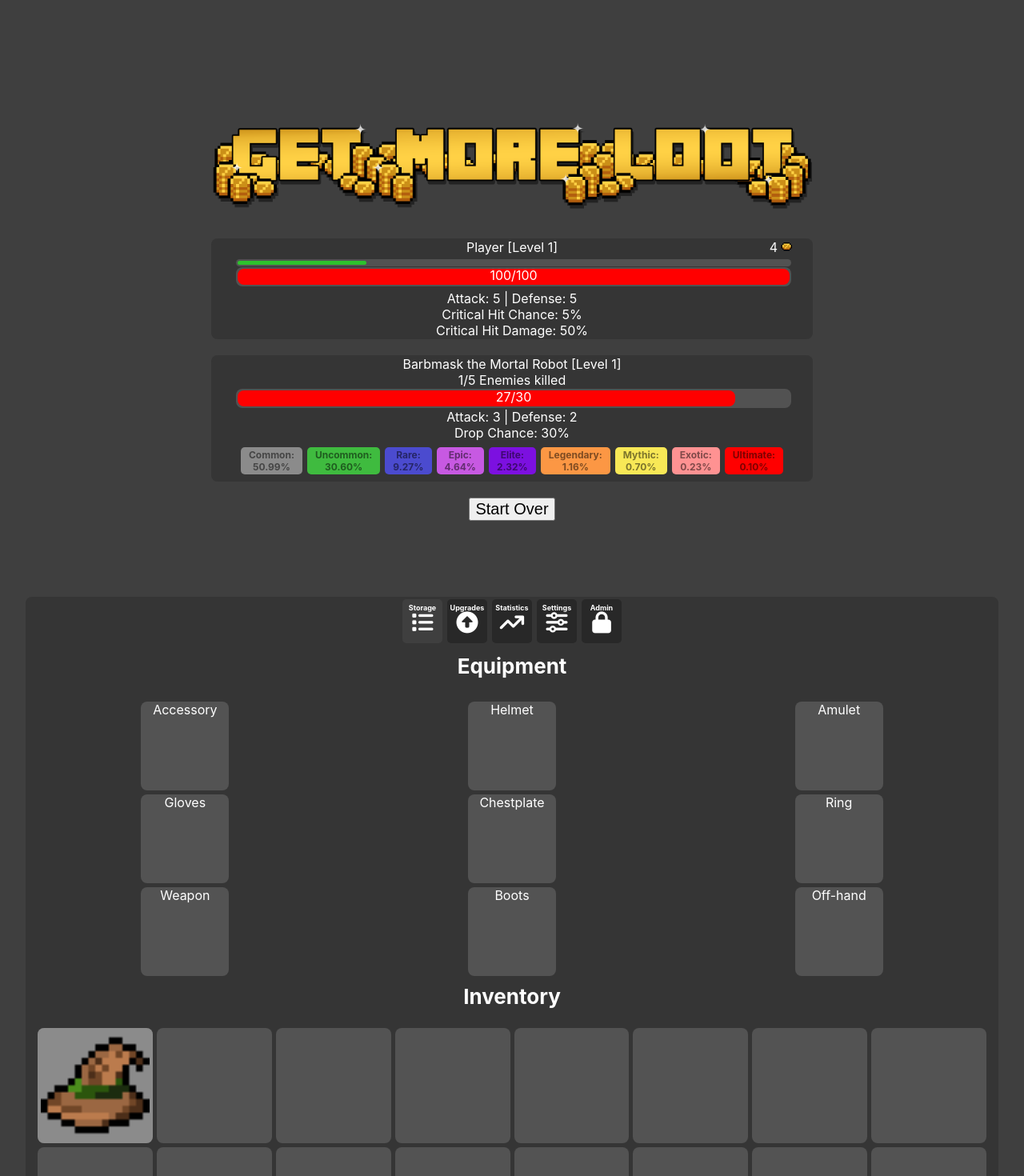
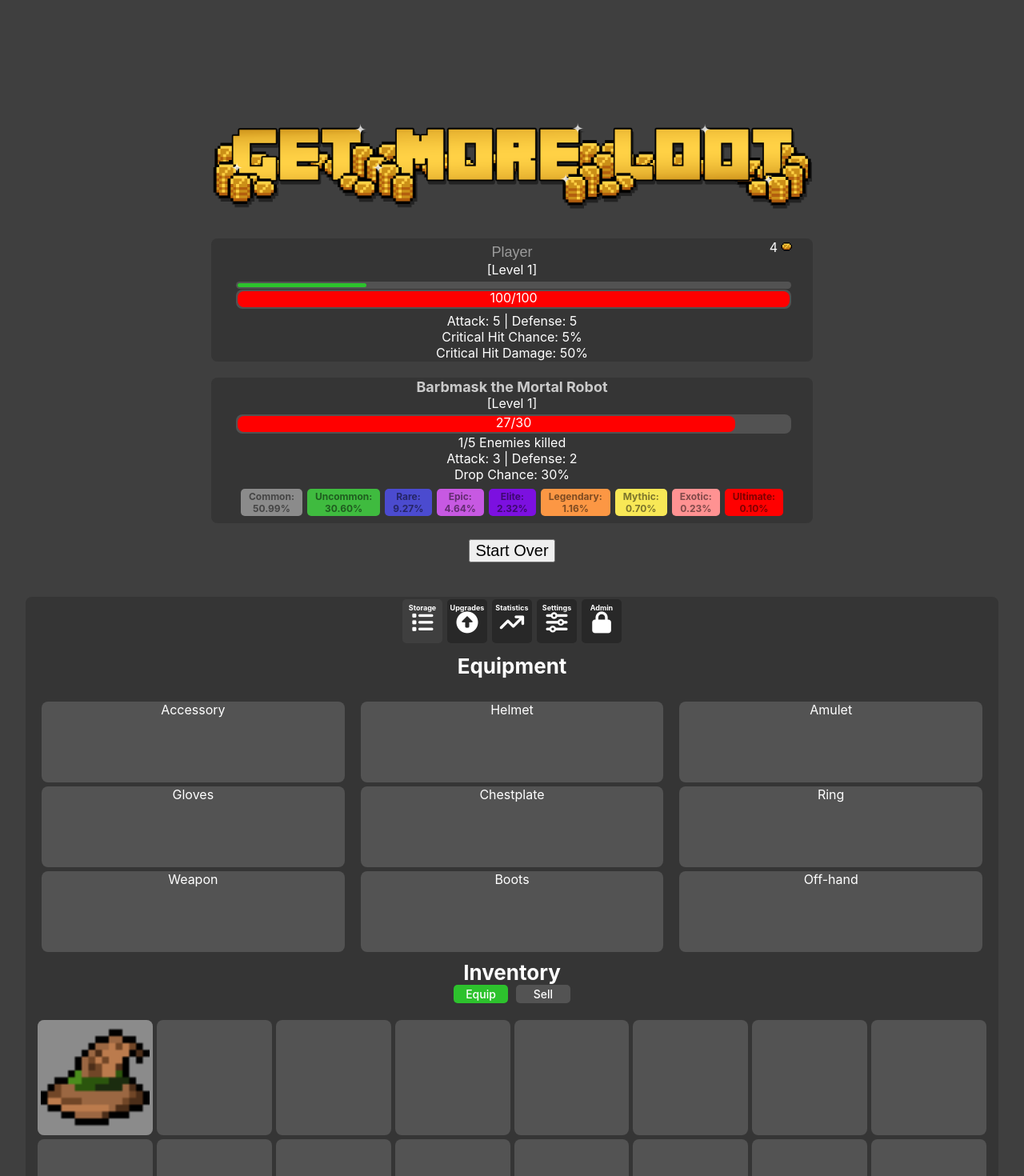
Before and after one commit to itshdog/get-more-loot, a React (Create React App) app: page / in a window 1280 px wide. Shown: the part 278-1748 px from the top of the page at 80% size. Built offline with nearby package versions, Linux system fonts and the light colour scheme.

Commit message:
its been a while lmao

```diff
--- a/src/App.js
+++ b/src/App.js
@@ -28,6 +28,13 @@ function App() {
     invRef.current = inv
     setInventory(inv);
   }, [setInventory])
+
+  const [isAction, setAction] = useState("Equip");
+  const actionRef = useRef("Equip");
+  const updateAction = useCallback(action => {
+    actionRef.current = action
+    setAction(action);
+  }, [setAction])
 
   /* Drop Chance */
   const [dropChance, setDropChance] = useState(30);
@@ -171,6 +178,8 @@ function App() {
           dropChance={dropChance}
           sellItem={sellItem}
           equipItem={equipItem}
+          isAction={actionRef}
+          setAction={updateAction}
         />
         <div className="wrapper">
         <Navbar
@@ -194,6 +203,8 @@ function App() {
           setEquipment={updateEquipment}
           inventory={inventory}
           setInventory={updateInventory}
+          isAction={isAction}
+          setAction={updateAction}
         />
         </div>
     </div>
--- a/src/components/Entity.js
+++ b/src/components/Entity.js
@@ -11,13 +11,14 @@ function Entity({setEntityHP, stats, entity, dropRates}) {
     return(
         <div id="Entity">
             <div className="panel">
-                <i class={"fa-solid fa-crown " + entity.boss}></i> {" " + entity.name} [Level {stats.level}]
-                <div className="entity-count">{stats.count}/5 Enemies killed</div>
+                <div id="entity-name"><i class={"fa-solid fa-crown " + entity.boss}></i> {" " + entity.name}</div>
+                <div id="entity-level">[Level {stats.level}]</div>
                 <div className="health-bar">
                     <div className="remaining-health-bar" style={{width: hp}}></div>
                     <div className="total-health-bar">{stats.hp}/{stats.maxHP}</div>
                 </div>
                 <div className="stats">
+                    <div className="entity-count">{stats.count}/5 Enemies killed</div>
                     <div className="center">Attack: {stats.attack} | Defense: {stats.defense}</div>
                     <div>Drop Chance: {entity.drop}%</div>
                 </div>
--- a/src/components/Inventory.js
+++ b/src/components/Inventory.js
@@ -1,8 +1,22 @@
-import React from 'react';
+import React, {useState} from 'react';
 import LoadEquipment from './LoadEquipment.js';
 import LoadInventory from './LoadInventory.js';
 
-function Inventory({itemScan, setItemScan, equipRef, equipment, inventory}) {
+function Inventory({itemScan, setItemScan, equipRef, equipment, inventory, isAction, setAction}) {
+
+    const [actionBool, setActionBool] = useState(true);
+    const inventoryAction = (clicked) => {
+        if (clicked === "Equip") {
+            setAction("Equip");
+            setActionBool(true);
+            console.log("set equip");
+        }
+        else if (clicked === "Sell") {
+            setAction("Sell");
+            setActionBool(false);
+            console.log("set sell");
+        }
+    }
 
     return(
         <div id="Inventory">
@@ -15,7 +29,17 @@ function Inventory({itemScan, setItemScan, equipRef, equipment, inventory}) {
                 />
             </div>
             <div id="Storage">
-                <div className="title" style={{height: '30px'}}>Inventory</div>
+                <div id="inventory-holder" className="title">
+                    <div id="inventory-label">Inventory</div>
+                    <div id='action-buttons'>
+                        <div id='equip' className={actionBool ? "action active-equip" : "action"} onClick={() => inventoryAction("Equip")}>
+                            Equip
+                        </div>
+                        <div id='sell' className={actionBool ? "action" : "action active-sell"} onClick={() => inventoryAction("Sell")}>
+                            Sell
+                        </div>
+                    </div>
+                </div>
                 <div id="storage-container">
                     <LoadInventory
                         itemScan={itemScan}
--- a/src/components/Item.js
+++ b/src/components/Item.js
@@ -7,7 +7,7 @@ function importAll(r) {
   }
 const images = importAll(require.context('../images/icons/48x48', false, /\.(png|jpe?g|svg)$/));
 /* const Items = ["Iron Sword", "Iron Chestplate", "Iron Boots", "Iron Helmet", "Amulet", "Iron Ring", "Iron Shield"] */
-function Item({equipItem, sellItem, drop, info, stats, affixes}) {
+function Item({equipItem, sellItem, drop, info, stats, affixes, action, setAction}) {
     let itemImage = '';
     if (info.name === 'Iron Sword') {
         itemImage = images['sword_01b.png']
@@ -41,11 +41,21 @@ function Item({equipItem, sellItem, drop, info, stats, affixes}) {
         itemImage = images['book_06d.png']
     }
 
+    const doAction = () => {
+        console.log(action.current +  " has been performed");
+        if (action.current === "Equip") {
+            equipItem(info.id, info.type)
+        }
+        else if (action.current === "Sell") {
+            sellItem(info.id)
+        }
+    }
+
     /* <div className='tooltip-stat-small'>+{affixes[1][2]}% {affixes[1][1]}</div> */
     if (affixes.length === 0) {
         return(
             <div className={'item ' + info.rarity}>
-                <div className='img-container'><img src={itemImage} alt={info.name}></img></div>
+                <div className='img-container' onClick={doAction}><img src={itemImage} alt={info.name}></img></div>
                 <div className={'tooltip ' + info.rarity}>
                     <div className={'tooltip-header ' + info.rarity}>
                         <div className='tooltip-title'>{info.name}<div>Level {drop.level}</div></div>
@@ -56,14 +66,13 @@ function Item({equipItem, sellItem, drop, info, stats, affixes}) {
                         <div className='tooltip-stat'>{stats.base} {stats.type}</div>
                     </div>
                     <div className='tooltip-value'>Sell Value {stats.value}<img className="coin" src={images['coin_01d.png']} alt="Coins"></img></div>
-                    <button onClick={() => equipItem(info.id, info.type)}>Equip</button><button onClick={() => sellItem(info.id)}>Sell</button>
                 </div>
             </div>
         )
     } else if (affixes.length === 1) {
         return(
         <div className={'item ' + info.rarity}>
-            <div className='img-container'><img src={itemImage} alt={info.name}></img></div>
+            <div className='img-container' onClick={doAction}><img src={itemImage} alt={info.name}></img></div>
             <div className={'tooltip ' + info.rarity}>
                 <div className={'tooltip-header ' + info.rarity}>
                     <div className='tooltip-title'>{info.name}<div>Level {drop.level}</div></div>
@@ -75,14 +84,13 @@ function Item({equipItem, sellItem, drop, info, stats, affixes}) {
                     <div className='tooltip-stat-small'>+{affixes[0][1]}% {affixes[0][0]}</div>
                 </div>
                 <div className='tooltip-value'>Sell Value {stats.value}<img className="coin" src={images['coin_01d.png']} alt="Coins"></img></div>
-                <button onClick={() => equipItem(info.id, info.type)}>Equip</button><button onClick={() => sellItem(info.id)}>Sell</button>
             </div>
         </div>
         )
     } else if (affixes.length === 2) {
         return(
         <div className={'item ' + info.rarity}>
-            <div className='img-container'><img src={itemImage} alt={info.name}></img></div>
+            <div className='img-container' onClick={doAction}><img src={itemImage} alt={info.name}></img></div>
             <div className={'tooltip ' + info.rarity}>
                 <div className={'tooltip-header ' + info.rarity}>
                     <div className='tooltip-title'>{info.name}<div>Level {drop.level}</div></div>
@@ -95,14 +103,13 @@ function Item({equipItem, sellItem, drop, info, stats, affixes}) {
                     <div className='tooltip-stat-small'>+{affixes[1][1]}% {affixes[1][0]}</div>
                 </div>
                 <div className='tooltip-value'>Sell Value {stats.value}<img className="coin" src={images['coin_01d.png']} alt="Coins"></img></div>
-                <button onClick={() => equipItem(info.id, info.type)}>Equip</button><button onClick={() => sellItem(info.id)}>Sell</button>
             </div>
         </div>
         )
     } else if (affixes.length === 3) {
         return(
         <div className={'item ' + info.rarity}>
-            <div className='img-container'><img src={itemImage} alt={info.name}></img></div>
+            <div className='img-container' onClick={doAction}><img src={itemImage} alt={info.name}></img></div>
             <div className={'tooltip ' + info.rarity}>
                 <div className={'tooltip-header ' + info.rarity}>
                     <div className='tooltip-title'>{info.name}<div>Level {drop.level}</div></div>
@@ -116,14 +123,13 @@ function Item({equipItem, sellItem, drop, info, stats, affixes}) {
                     <div className='tooltip-stat-small'>+{affixes[2][1]}% {affixes[2][0]}</div>
                 </div>
                 <div className='tooltip-value'>Sell Value {stats.value}<img className="coin" src={images['coin_01d.png']} alt="Coins"></img></div>
-                <button onClick={() => equipItem(info.id, info.type)}>Equip</button><button onClick={() => sellItem(info.id)}>Sell</button>
             </div>
         </div>
         )
     } else if (affixes.length === 4) {
         return(
         <div className={'item ' + info.rarity}>
-            <div className='img-container'><img src={itemImage} alt={info.name}></img></div>
+            <div className='img-container' onClick={doAction}><img src={itemImage} alt={info.name}></img></div>
             <div className={'tooltip ' + info.rarity}>
                 <div className={'tooltip-header ' + info.rarity}>
                     <div className='tooltip-title'>{info.name}<div>Level {drop.level}</div></div>
@@ -138,7 +144,6 @@ function Item({equipItem, sellItem, drop, info, stats, affixes}) {
                     <div className='tooltip-stat-small'>+{affixes[3][1]}% {affixes[3][0]}</div>
                 </div>
                 <div className='tooltip-value'>Sell Value {stats.value}<img className="coin" src={images['coin_01d.png']} alt="Coins"></img></div>
-                <button onClick={() => equipItem(info.id, info.type)}>Equip</button><button onClick={() => sellItem(info.id)}>Sell</button>
             </div>
         </div>
         )
--- a/src/components/Player.js
+++ b/src/components/Player.js
@@ -10,7 +10,8 @@ function Player({stats, equip, base}) {
     return(
         <div id="Player">
             <div className="panel">
-                Player [Level {stats.level}]
+                <input type="text" placeholder="Player" id="username"></input>
+                <div id="player-level">[Level {stats.level}]</div>
                 <div className="player-coins">{stats.coins.toLocaleString()}<img className="coin-count" src={Coin} alt="Coins"></img></div>
                 <div className="health-xp">
                     <div className="xp-bar">
--- a/src/css/index.css
+++ b/src/css/index.css
@@ -210,6 +210,33 @@ code {
   flex-flow: column;
 }
 
+#inventory-holder {
+  position: relative;
+}
+
+#action-buttons {
+  font-size: 14px;
+  font-weight: 500!important;
+}
+
+.action {
+  background-color: rgba(255,255,255,0.15);
+  width: 50px;
+  border-radius: 5px;
+  padding: 3px 9px;
+  margin: 0 5px;
+  display: inline-block;
+  cursor: pointer;
+}
+
+.active-equip {
+  background-color: rgb(45, 194, 45);
+}
+
+.active-sell {
+  background-color: rgb(177, 22, 22)
+}
+
 @media (max-width: 1400px) {
   #Admin {
     height: 100%;
@@ -339,6 +366,7 @@ code {
   column-gap: 20px;
   row-gap: 5px;
   justify-items: center;
+  padding: 0 15px;
 }
 
 #Inventory #Equipment {
@@ -349,8 +377,8 @@ code {
   background-color: rgba(255, 255, 255, 0.15)!important;
   border-radius: 0.5em;
   height: 100%;
-  min-height: 111px;
-  width: 110px;
+  min-height: 101px;
+  width: 100%;
 }
 
 #storage-container {
@@ -396,7 +424,7 @@ code {
 .equip-box .item {
   border-radius: 0.5em;
   margin: 5px;
-  height: 80px;
+  height: 70px;
 }
 
 .equip-box .item .img-container {
@@ -638,6 +666,40 @@ code {
   position: relative;
 }
 
+#username {
+  background: none;
+  color: white;
+  border: none;
+  text-decoration: none;
+  text-align: center;
+  font-size: 18px;
+  margin-top: 5px;
+
+  cursor: pointer;
+  transition: 0.25s;
+}
+
+#username:hover {
+  background-color: rgba(255,255,255,.05);
+  border-radius: 5px;
+  transition: 0.25s;
+}
+
+::placeholder {
+  color: rgb(190, 190, 190);
+  opacity: .75;
+}
+
+#entity-name {
+  font-size: 18px;
+  font-weight: 700;
+  color: rgb(202, 202, 202);
+}
+
+#entity-level {
+  margin-bottom: 4px;
+}
+
 .player-coins {
   top: -7px;
   position: absolute;
```
Also changed, not shown: src/components/Content.js (+15 -10 lines).
